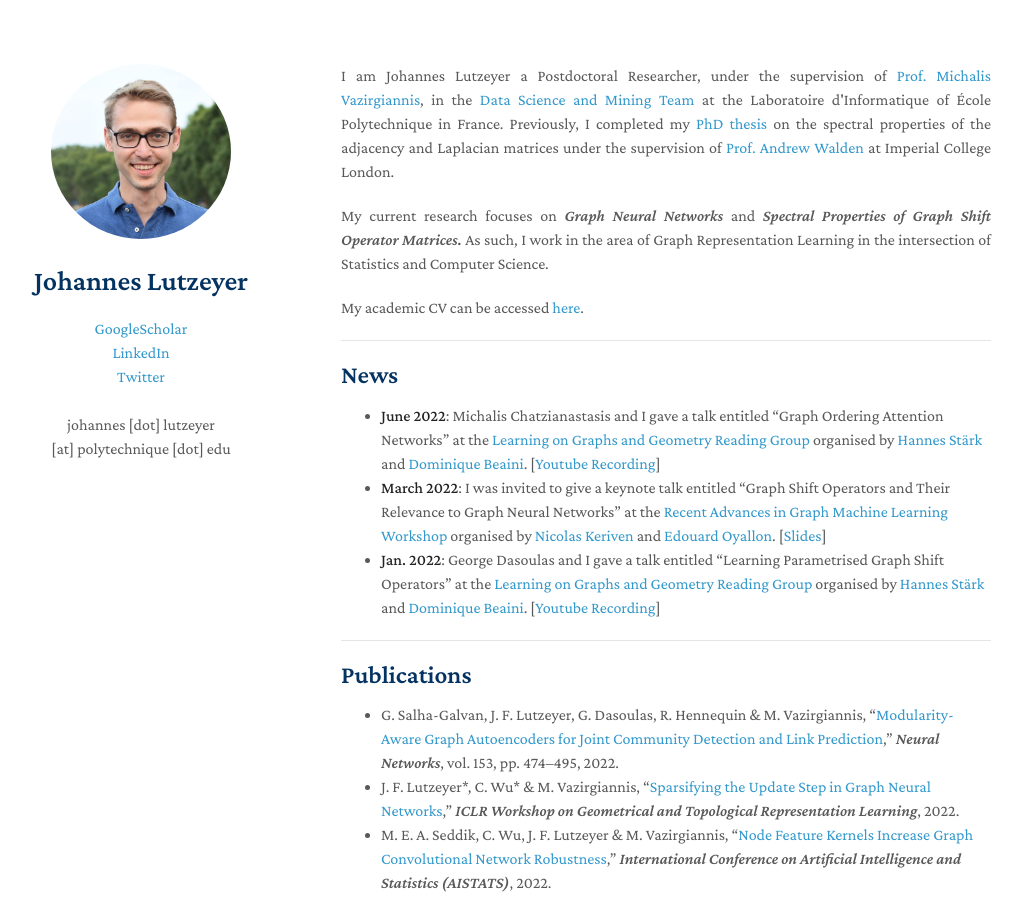
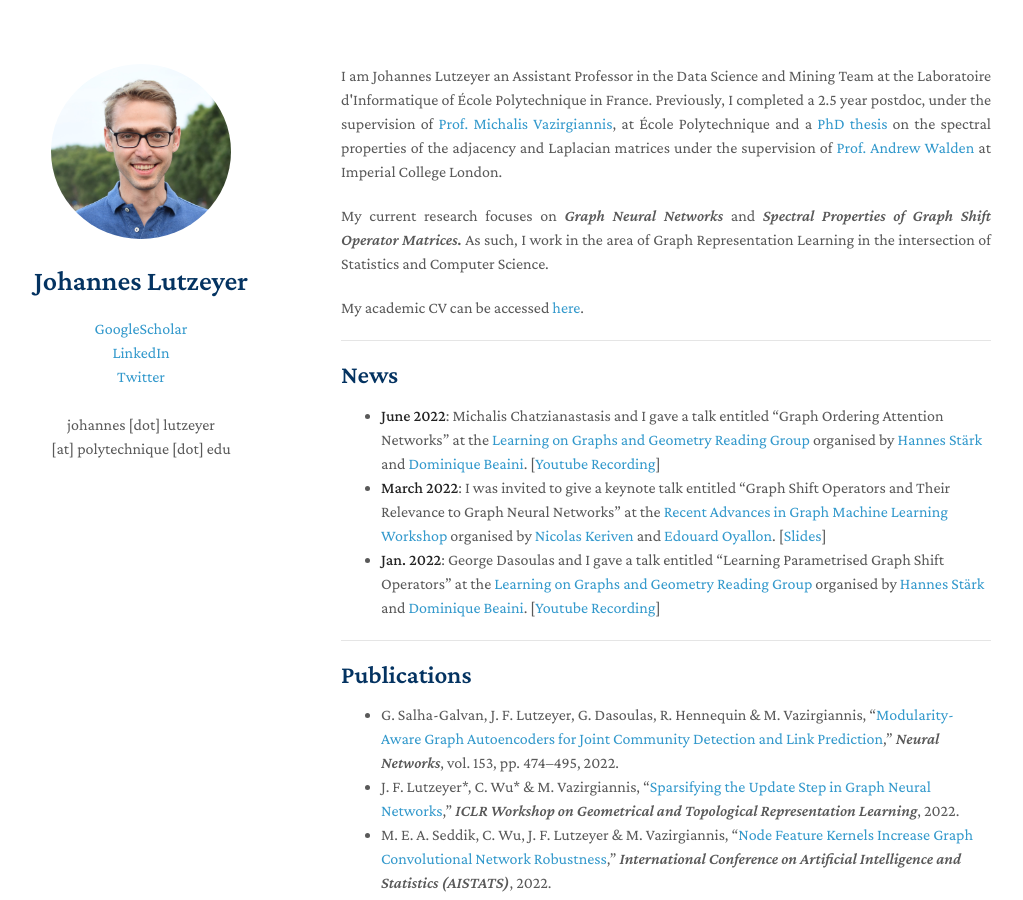
Before and after one commit to johanneslutzeyer/johanneslutzeyer.github.io, a Jekyll site: the page built from index.md, in a window 1280 px wide and 900 px high. Shown: the whole window, without its empty margins (129-1152 px from the left). Built offline with Jekyll 4.4.1, drawn with Linux system fonts in a browser that asks for light colours; our own code applies the rules of GitHub Pages for plain Markdown files; a script that is not in the unit is left out.

Commit message:
Update index.md

```diff
--- a/index.md
+++ b/index.md
@@ -1,5 +1,6 @@
-<p style="text-align:justify">I am Johannes Lutzeyer a Postdoctoral Researcher, under the supervision of <a href="https://scholar.google.fr/citations?user=aWGJYcMAAAAJ&hl=en" target="_blank">Prof. Michalis Vazirgiannis</a>, in the <a href="https://www.lix.polytechnique.fr/dascim/" target="_blank">Data Science and Mining Team</a> at the Laboratoire d'Informatique of École Polytechnique in France. Previously, I completed my <a href="https://spiral.imperial.ac.uk/bitstream/10044/1/82477/1/Lutzeyer-J-2020-PhD-Thesis.pdf" target="_blank">PhD thesis</a> on the spectral properties of the adjacency and Laplacian matrices under the supervision of <a href="https://scholar.google.com/citations?user=6MrDZy8AAAAJ&hl=en" target="_blank"> Prof. Andrew Walden</a> at Imperial College London.
+<p style="text-align:justify">I am Johannes Lutzeyer an Assistant Professor in the Data Science and Mining Team at the Laboratoire d'Informatique of École Polytechnique in France. Previously, I completed a 2.5 year postdoc, under the supervision of <a href="https://scholar.google.fr/citations?user=aWGJYcMAAAAJ&hl=en" target="_blank">Prof. Michalis Vazirgiannis</a>, at École Polytechnique and a <a href="https://spiral.imperial.ac.uk/bitstream/10044/1/82477/1/Lutzeyer-J-2020-PhD-Thesis.pdf" target="_blank">PhD thesis</a> on the spectral properties of the adjacency and Laplacian matrices under the supervision of <a href="https://scholar.google.com/citations?user=6MrDZy8AAAAJ&hl=en" target="_blank"> Prof. Andrew Walden</a> at Imperial College London.
 </p>
+
 
 <p style="text-align:justify">
 My current research focuses on <em>Graph Neural Networks</em> and <em>Spectral Properties of Graph Shift Operator Matrices.</em> As such, I work in the area of Graph Representation Learning in the intersection of Statistics and Computer Science.
```
